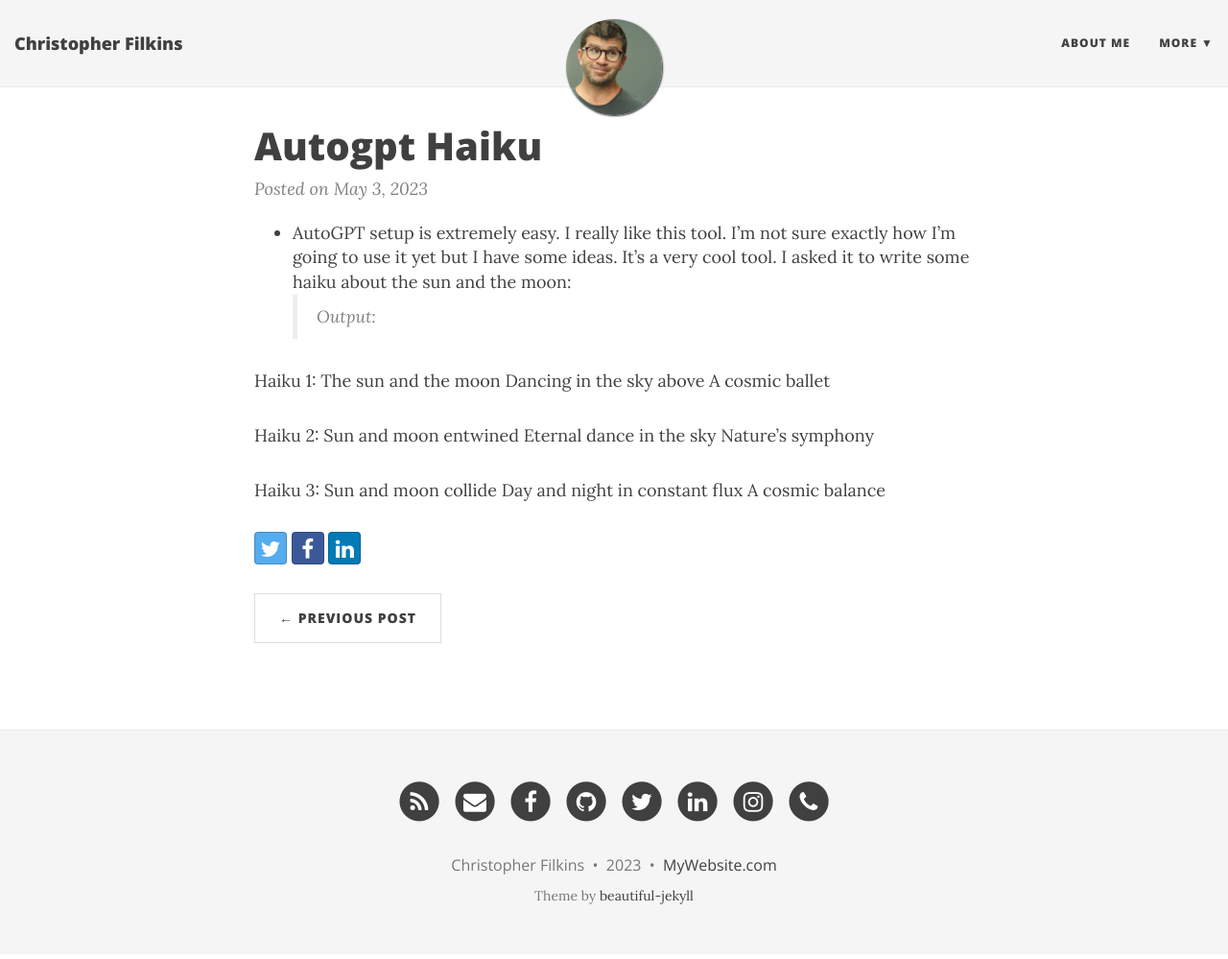
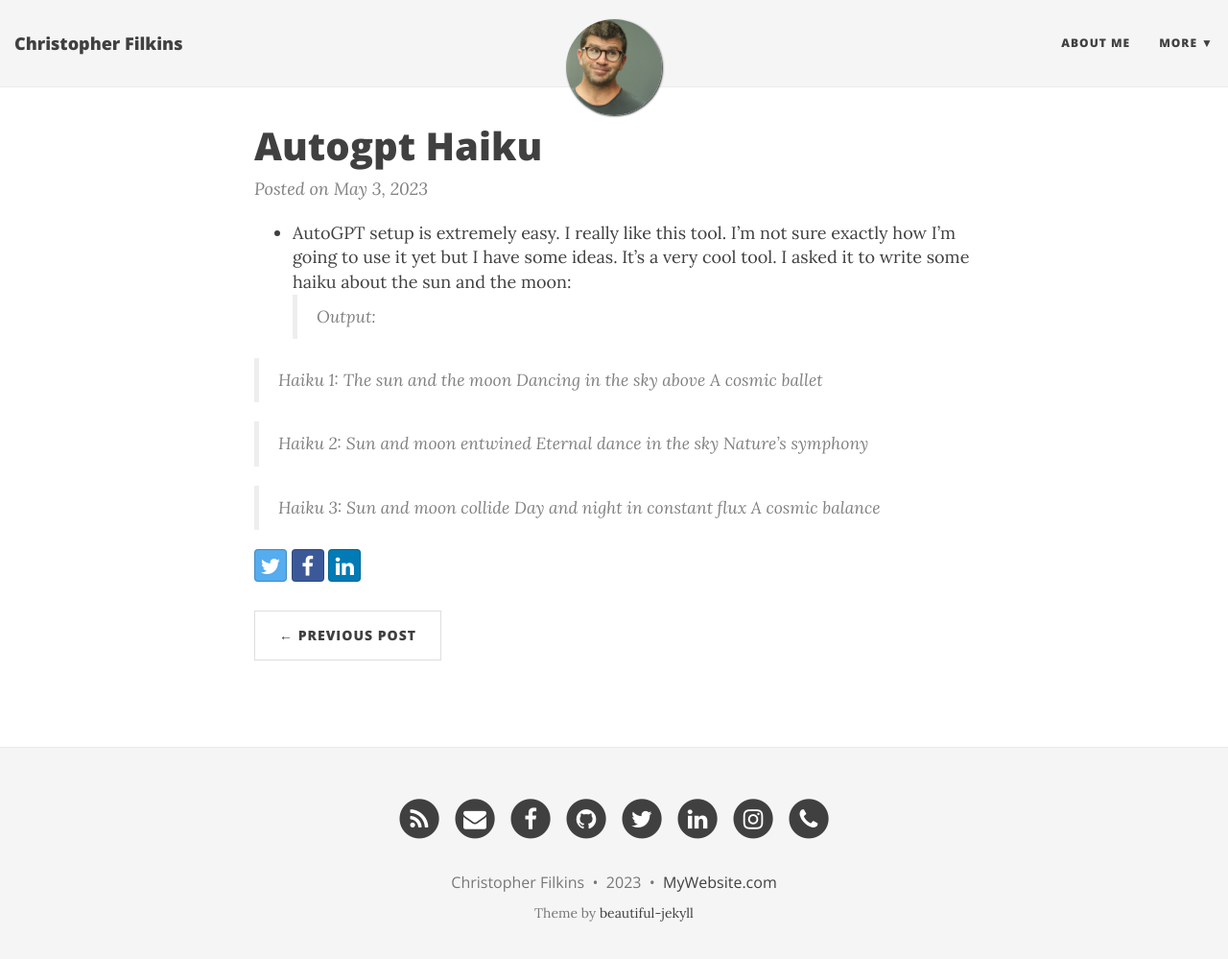
Before and after one commit to filchyboy/filchyboy.github.io, a Jekyll site: the page built from _posts/2023-05-03-AutoGPT-Haiku.md, in a window 1280 px wide and 1012 px high. Shown: the top 999 px of the window at 96% size. Built offline with Jekyll 4.4.1, drawn with Linux system fonts in a browser that asks for light colours; nearby versions of some CDN libraries.

Commit message:
update to todays note

```diff
--- a/_posts/2023-05-03-AutoGPT-Haiku.md
+++ b/_posts/2023-05-03-AutoGPT-Haiku.md
@@ -1,17 +1,17 @@
 * AutoGPT setup is extremely easy. I really like this tool. I'm not sure exactly how I'm going to use it yet but I have some ideas. It's a very cool tool. I asked it to write some haiku about the sun and the moon:
 > Output:
 
-Haiku 1:
-The sun and the moon
-Dancing in the sky above
-A cosmic ballet
+> Haiku 1:
+> The sun and the moon
+> Dancing in the sky above
+> A cosmic ballet
 
-Haiku 2:
-Sun and moon entwined
-Eternal dance in the sky
-Nature's symphony
+> Haiku 2:
+> Sun and moon entwined
+> Eternal dance in the sky
+> Nature's symphony
 
-Haiku 3:
-Sun and moon collide
-Day and night in constant flux
-A cosmic balance
+> Haiku 3:
+> Sun and moon collide
+> Day and night in constant flux
+> A cosmic balance
```
